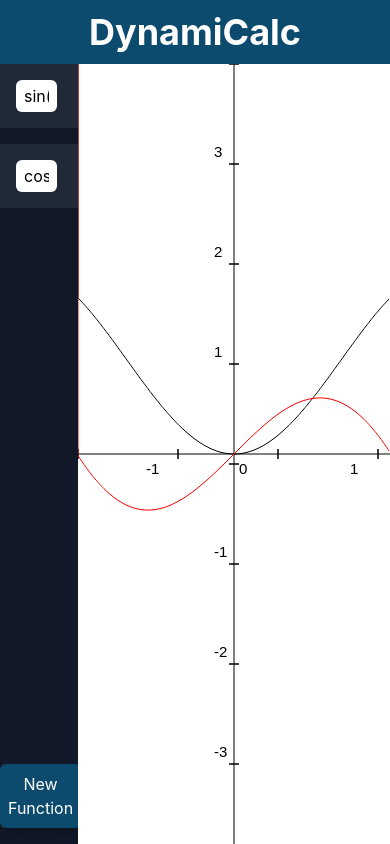
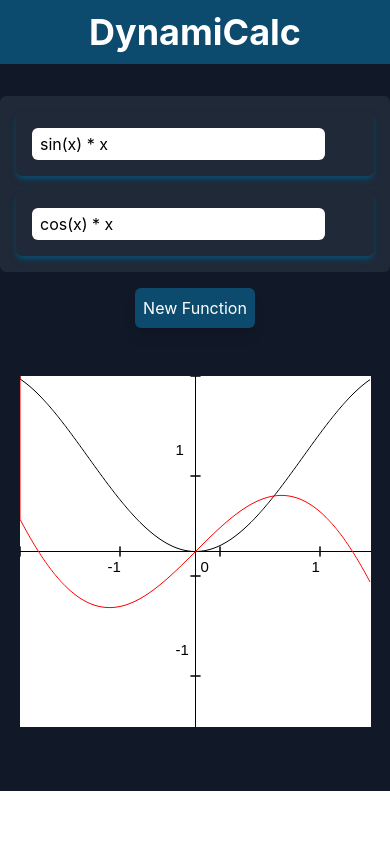
Before and after one commit to tanndlin/DynamiCalc, a React (Create React App) app: page /graph in a window 390 px wide. Built offline with nearby package versions, Linux system fonts and the light colour scheme.

Commit message:
Format small screens

```diff
--- a/src/App.scss
+++ b/src/App.scss
@@ -186,3 +186,30 @@ button {
         margin-left: 50vw;
     }
 }
+
+.function {
+    &:hover {
+        @apply bg-tertiary;
+    }
+}
+
+@media (max-width: 1300px) {
+    #graphPageContainer {
+        display: block;
+        padding-bottom: 4rem;
+    }
+
+    #functionContainer {
+        @apply container mx-auto h-min py-8 rounded-md;
+
+        footer {
+            margin-top: 1rem;
+        }
+    }
+
+    #graphContainer {
+        @apply mx-auto;
+        width: 90vw;
+        height: 90vw;
+    }
+}
--- a/src/Components/FunctionEditor.js
+++ b/src/Components/FunctionEditor.js
@@ -22,9 +22,9 @@ const FunctionEditor = (props) => {
     };
 
     return (
-        <aside className="h-full w-2/10">
+        <aside id="functionContainer" className="h-full w-2/10">
             <section className="h-full flex flex-col justify-between">
-                <div className="flex flex-col gap-4">
+                <div className="flex flex-col gap-4 bg-secondary p-4 rounded-md">
                     {functions.map((fn, i) => (
                         <FunctionViewer
                             key={i}
--- a/src/Components/FunctionViewer.js
+++ b/src/Components/FunctionViewer.js
@@ -10,7 +10,7 @@ const FunctionViewer = (props) => {
     };
 
     return (
-        <div className="relative bg-secondary p-4 w-full">
+        <div className="relative function shadow-tertiary shadow-md p-4 w-full rounded-md">
             <input
                 className="close"
                 type="button"
--- a/src/Pages/GraphPage.js
+++ b/src/Pages/GraphPage.js
@@ -27,7 +27,10 @@ const GraphPage = () => {
     };
 
     return (
-        <main className="bg-primary w-full h-minus-header flex">
+        <main
+            id="graphPageContainer"
+            className="bg-primary w-full min-h-minus-header flex"
+        >
             <FunctionEditor functions={functions} setFunctions={setFunctions} />
             <div className="ml-auto w-8/10 h-full" id="graphContainer">
                 <Graph {...{ functions, setFunctions, width, height }} />
```
